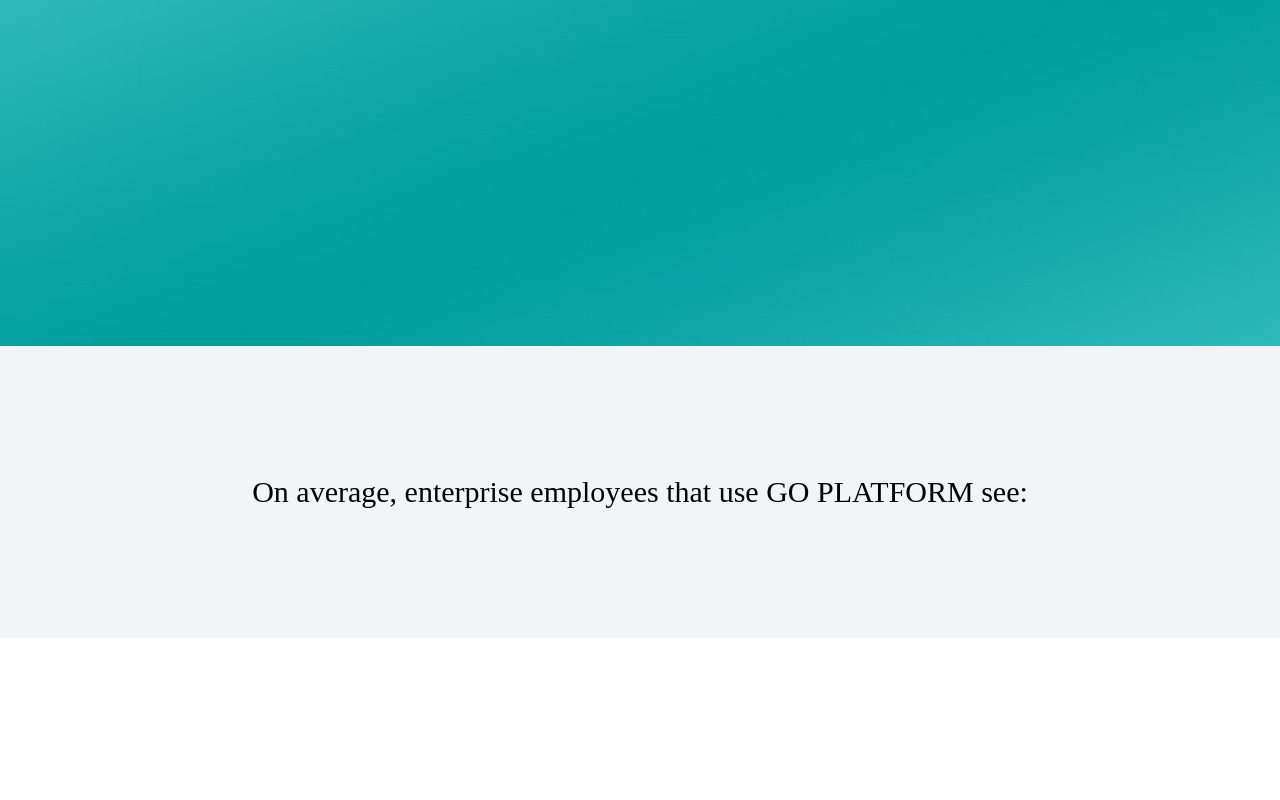
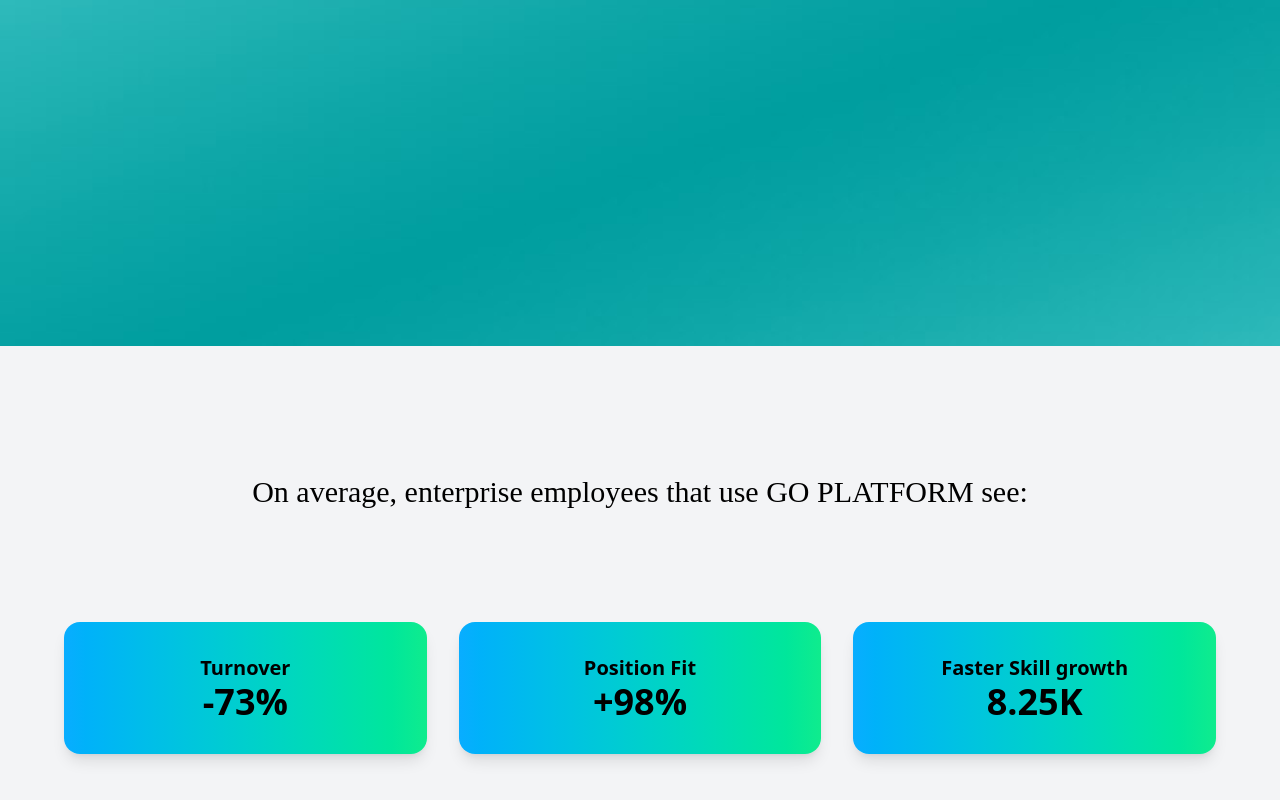
Before and after one commit to YosephSE/Go-Platform, a Vue app: page / in a window 1280 px wide. Shown: the part 1710-2510 px from the top of the page. Before the commit the page ends 2348 px from the top, so only its background shows below. Built offline with nearby package versions, Linux system fonts and the light colour scheme.

Commit message:
Matrics page finished

```diff
--- a/src/components/Metrics.vue
+++ b/src/components/Metrics.vue
@@ -1,13 +1,38 @@
-<script setup></script>
+<script setup>
+import { ref } from "vue";
+
+
+const stats = ref([
+  { title: "Turnover", value: "-73%" },
+  { title: "Position Fit", value: "+98%" },
+  { title: "Faster Skill growth", value: "8.25K" },
+]);
+</script>
 
 <template>
-    <section class="bg-gray-100 py-20 md:py-32 px-10 md:px-auto">
-        <div class="flex justify-center items-center">
+  <section class="bg-gray-100 py-20 md:py-32 px-10">
+
+    <div class="flex justify-center items-center mb-10">
       <h1 class="text-xl md:text-3xl text-center font-[poppins]">
         On average, enterprise employees that use GO PLATFORM see:
       </h1>
     </div>
-        <div class="grid grid-cols-1 md:grid-cols-2">
+
+    <div
+      class="grid grid-cols-1 md:grid-cols-3 gap-8 max-w-6xl mx-auto my-20 md:my-28"
+    >
+      <div
+        v-for="(box, index) in stats"
+        :key="index"
+        class="flex flex-col justify-center items-center p-8 bg-gradient-to-r from-[#09ADFF] to-[#0FEC8D] text-black rounded-2xl shadow-lg hover:scale-110 transition-transform duration-300 ease-in-out"
+      >
+        <h2 class="text-xl font-bold">{{ box.title }}</h2>
+        <p class="text-4xl font-semibold">{{ box.value }}</p>
+      </div>
     </div>
   </section>
 </template>
+
+<style>
+
+</style>
```
Lines whose indentation alone changed are shown as unchanged.
